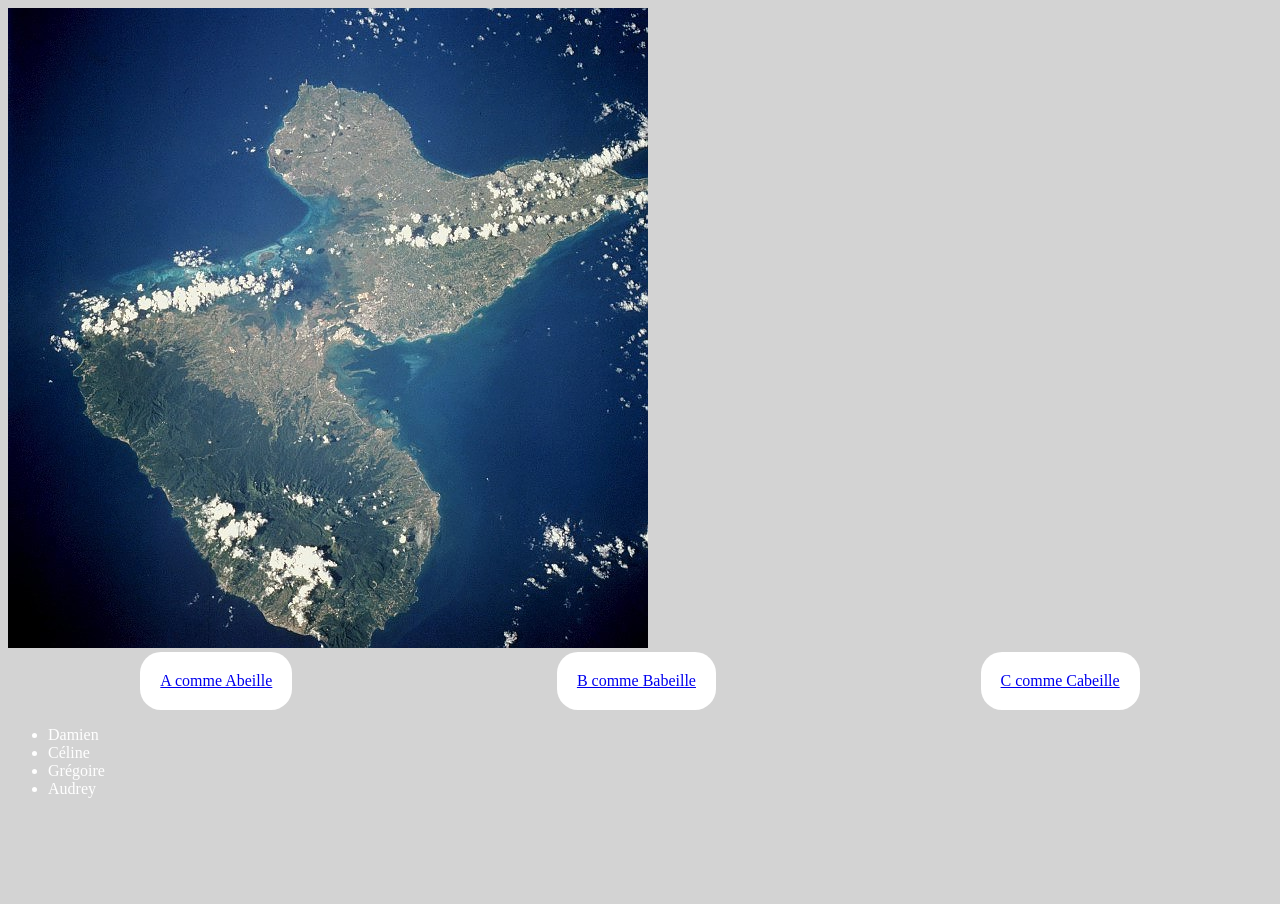
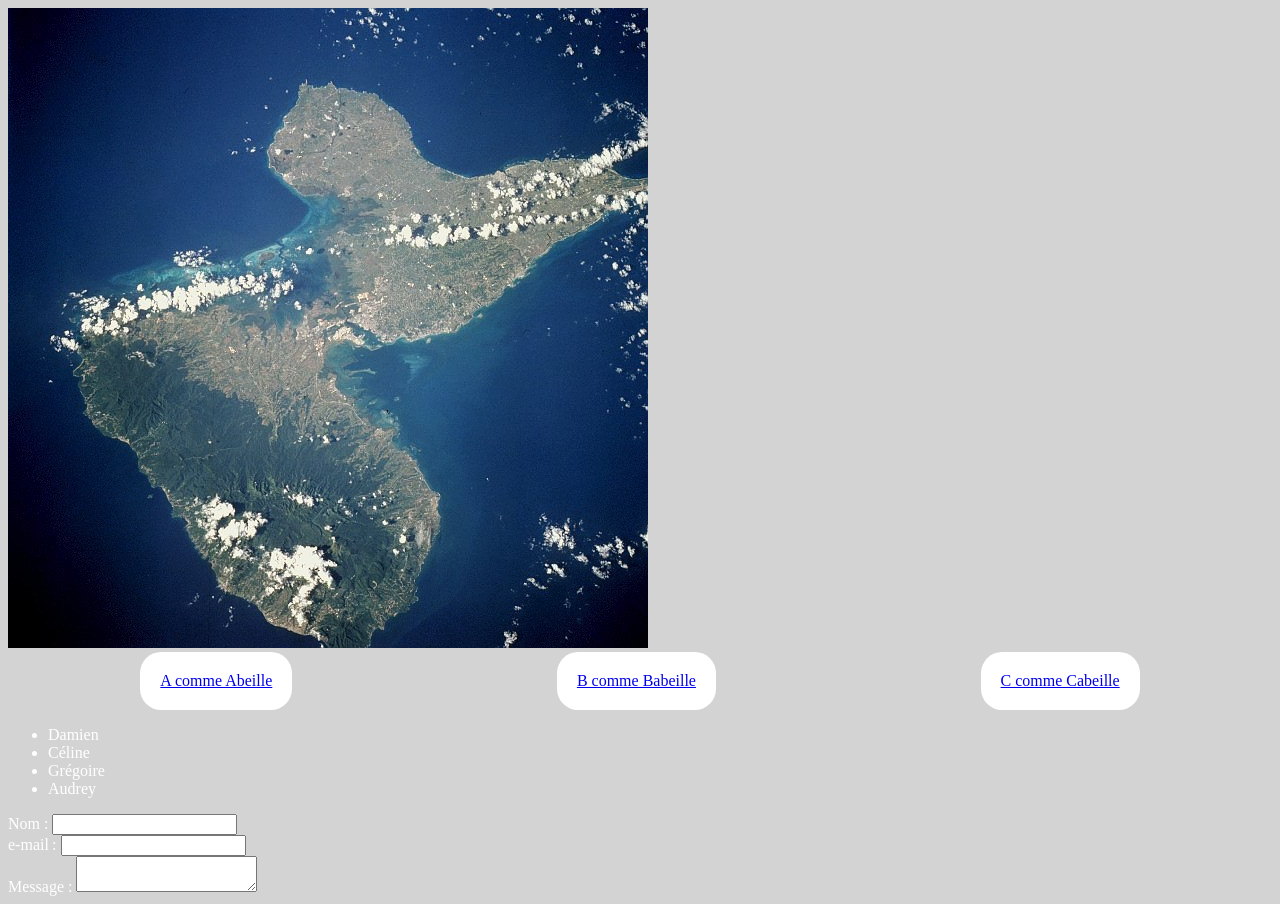
Before and after one commit to team-git-epsi/ExerciceGitEpsi, a plain HTML site: page ListeDePrenom/index.html in a window 1280 px wide. Before the commit the page ends 814 px from the top, so only its background shows below. Drawn offline with Linux system fonts and the light colour scheme.

Commit message:
Ajout du formulaire de contact

```diff
--- a/ListeDePrenom/index.html
+++ b/ListeDePrenom/index.html
@@ -22,6 +22,23 @@
 		<li>Audrey</li>
 
 	</ul>
+
+	<form action="/ma-page-de-traitement" method="post">
+    <div>
+        <label for="name">Nom :</label>
+        <input type="text" id="name" name="user_name">
+    </div>
+    <div>
+        <label for="mail">e-mail :</label>
+        <input type="email" id="mail" name="user_mail">
+    </div>
+    <div>
+        <label for="msg">Message :</label>
+        <textarea id="msg" name="user_message"></textarea>
+    </div>
+</form>
+
+
 </body>
 
 </html>
```
